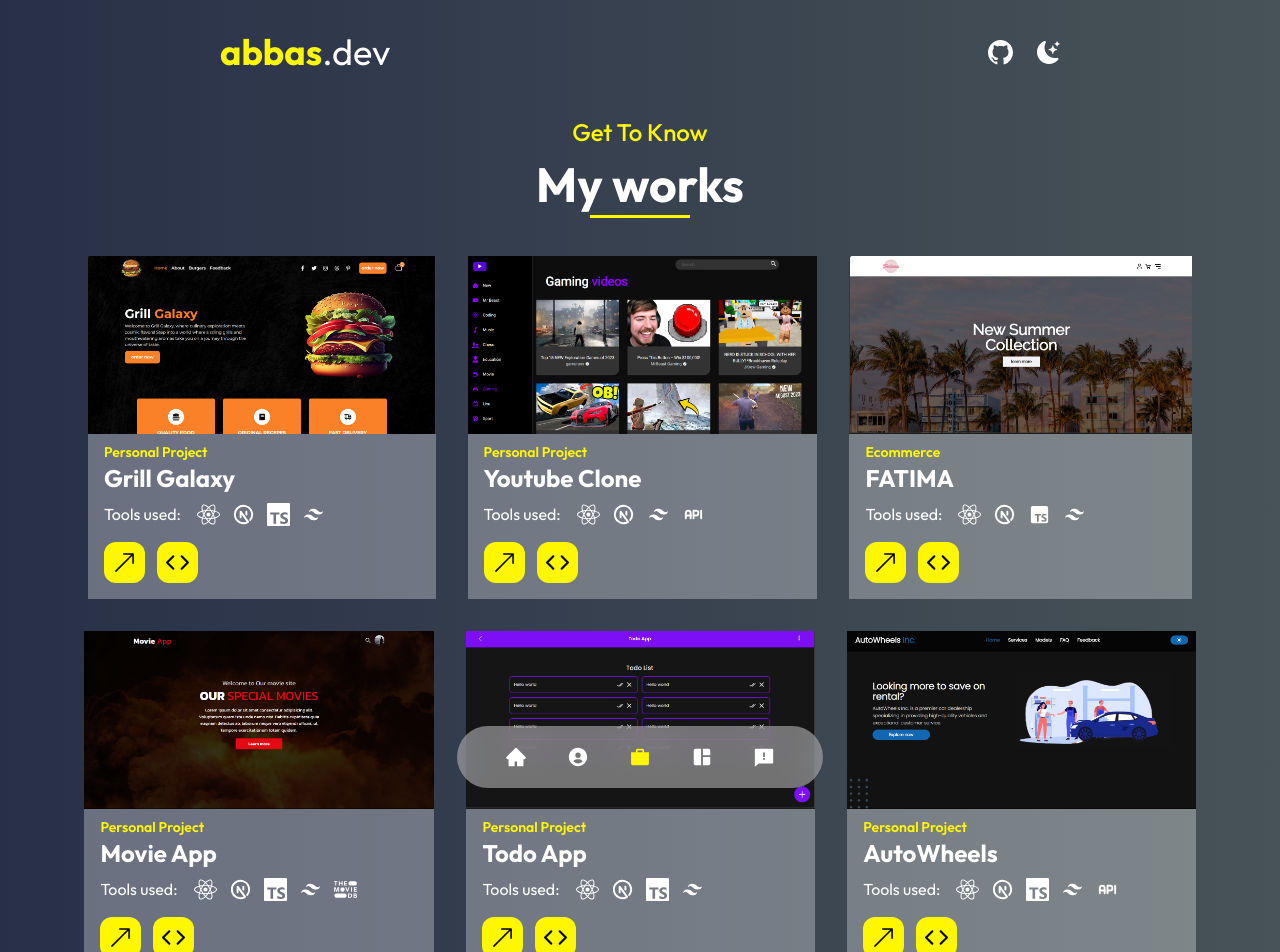
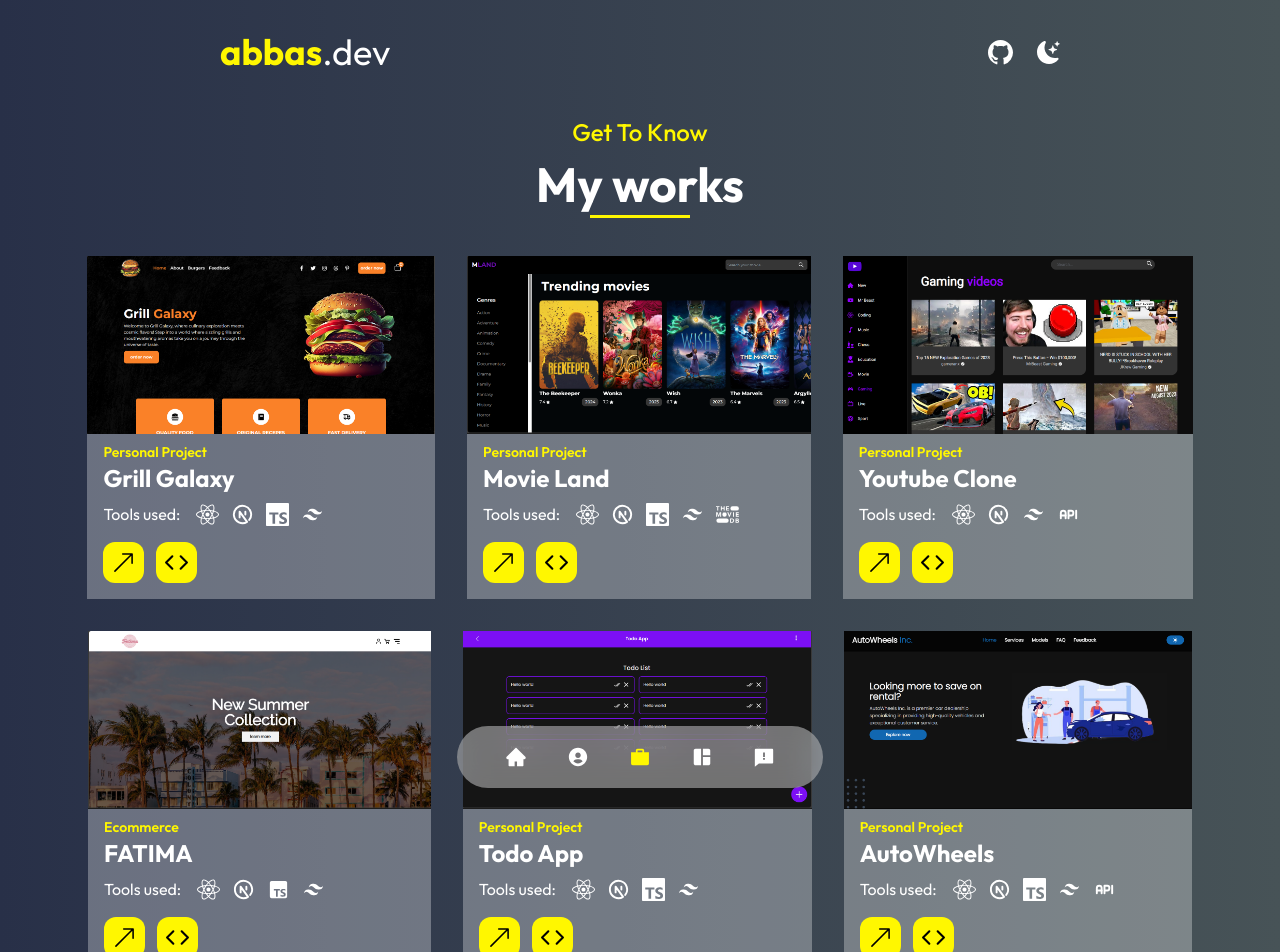
Before and after one commit to ibrag1moff/myportfolio, a Next.js app: page /works in a window 1280 px wide. Shown: the top 952 px of the page. Built offline with nearby package versions, Linux system fonts and the light colour scheme.

Commit message:
add work

```diff
--- a/app/works/page.tsx
+++ b/app/works/page.tsx
@@ -40,6 +40,18 @@ export default function Works() {
                     codeLink="https://github.com/ibrag1moff/grillGalaxy"
                 />
                 <WorkCard
+                    img="/portfolio5.png"
+                    projectType="Personal Project"
+                    projectName="Movie Land"
+                    icon1={<FaReact size={23} />}
+                    icon2={<TbBrandNextjs size={23} />}
+                    icon3={<SiTypescript size={23} />}
+                    icon4={<BiLogoTailwindCss size={23} />}
+                    icon5={<SiThemoviedatabase size={23} />}
+                    liveLink="https://movieland-gray.vercel.app/"
+                    codeLink="https://github.com/ibrag1moff/movieland"
+                />
+                <WorkCard
                     img="/portfolio7.png"
                     projectType="Personal Project"
                     projectName="Youtube Clone"
@@ -60,18 +72,6 @@ export default function Works() {
                     icon4={<BiLogoTailwindCss size={23} />}
                     liveLink="https://fatima-ecommerce-ruby.vercel.app/"
                     codeLink="https://github.com/ibrag1moff/ecommerce-next"
-                />
-                <WorkCard
-                    img="/portfolio5.png"
-                    projectType="Personal Project"
-                    projectName="Movie App"
-                    icon1={<FaReact size={23} />}
-                    icon2={<TbBrandNextjs size={23} />}
-                    icon3={<SiTypescript size={23} />}
-                    icon4={<BiLogoTailwindCss size={23} />}
-                    icon5={<SiThemoviedatabase size={23} />}
-                    liveLink="https://movie-app-ibragimoff.vercel.app/"
-                    codeLink="https://github.com/ibrag1moff/movie-app"
                 />
                 <WorkCard
                     img="/portfolio9.png"
--- a/components/WorkCard.tsx
+++ b/components/WorkCard.tsx
@@ -100,7 +100,7 @@ export default function WorkCard({
                         href={liveLink}
                         target="__blank"
                     >
-                        <div className="absolute bottom-[-50px] right-[-20px] z-30 hidden xl:group-hover:flex">
+                        <div className="absolute bottom-[-50px] right-[-20px] z-40 hidden xl:group-hover:flex">
                             <div className="bg-black dark:bg-white relative flex rounded-xl items-center p-2">
                                 <div className="text-md text-white dark:text-black">
                                     Live
@@ -114,7 +114,7 @@ export default function WorkCard({
                         href={codeLink}
                         target="__blank"
                     >
-                        <div className="absolute bottom-[-50px] right-[-20px] z-30 hidden xl:group-hover:flex">
+                        <div className="absolute bottom-[-50px] right-[-20px] z-40 hidden xl:group-hover:flex">
                             <div className="bg-black dark:bg-white relative flex rounded-xl items-center p-2">
                                 <div className="text-md text-white dark:text-black">
                                     Code
```
Also changed, not shown: public/portfolio5.png.
